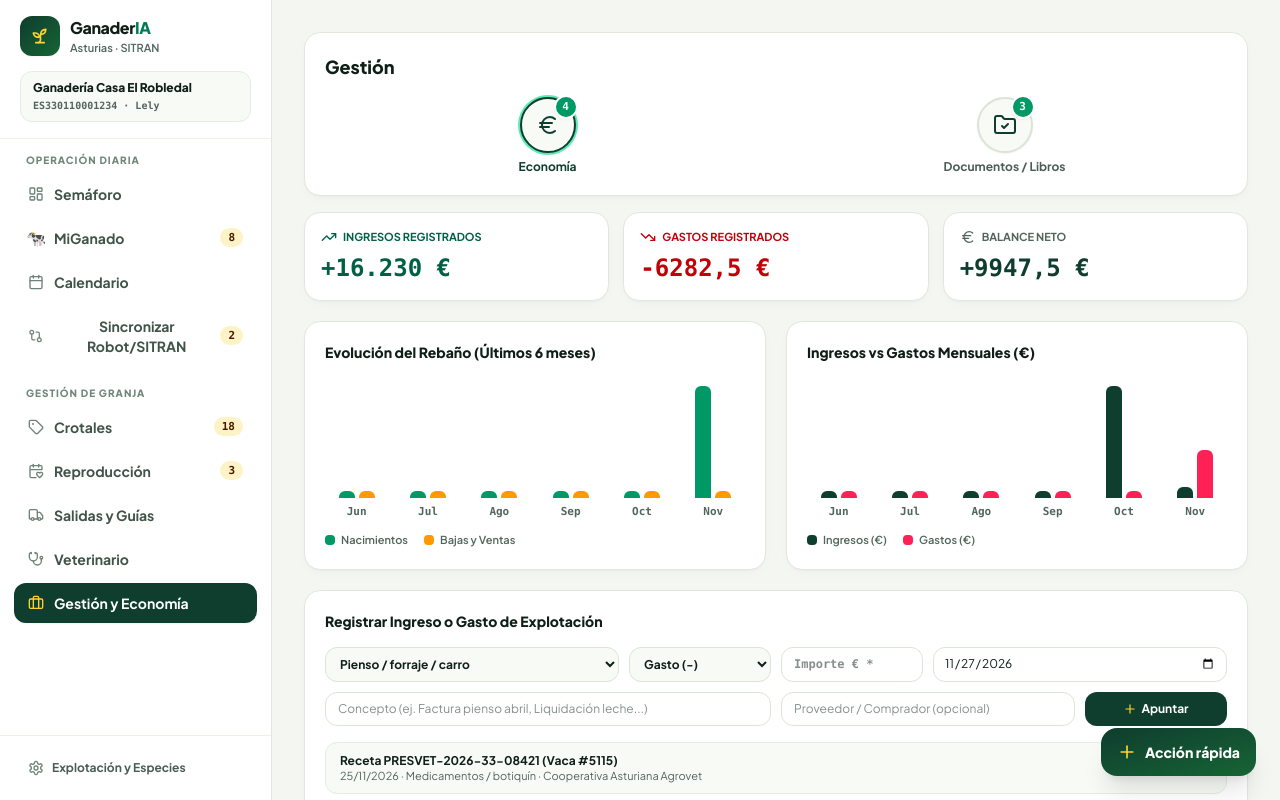
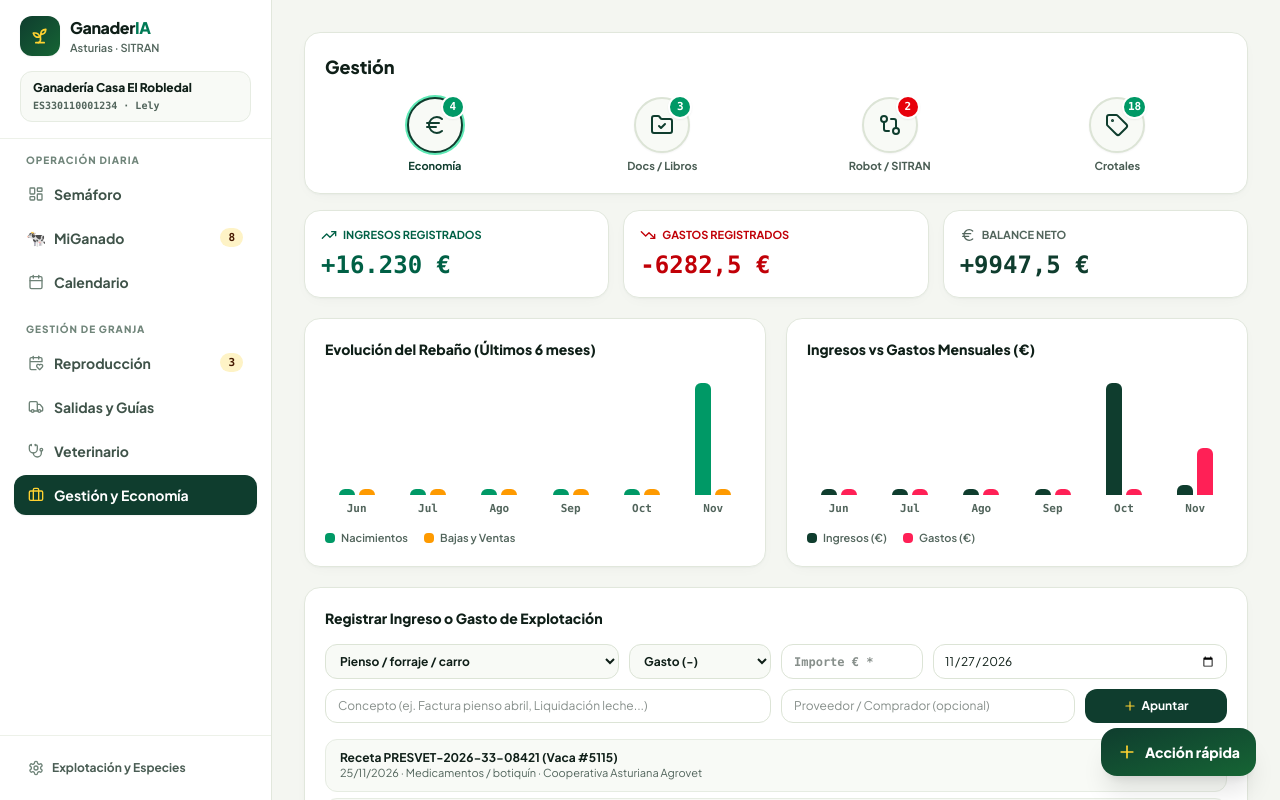
Before and after one commit to MunizcMiguel/GanaderIA, a React (Vite) app: page / in a window 1280 px wide. Both pictures are taken after a click on the button "Gestión y Economía". Shown: the top 800 px of the page. Built offline with nearby package versions, Linux system fonts and the light colour scheme.

Commit message:
feat(gestion): integrar Robot/SITRAN y Crotales como iconos en Gestión

```diff
--- a/src/App.tsx
+++ b/src/App.tsx
@@ -3,12 +3,10 @@ import {
   Calendar,
   CalendarHeart,
   CheckCircle2,
-  GitCompare,
   LayoutDashboard,
   Settings,
   Sprout,
   Stethoscope,
-  Tag,
   Truck,
   X,
 } from 'lucide-react';
@@ -34,7 +32,7 @@ import { VistaAnaliticaVet } from './components/VistaAnaliticaVet';
 import { VistaCalendario } from './components/VistaCalendario';
 import { VistaCenso } from './components/VistaCenso';
 import { VistaCrotales } from './components/VistaCrotales';
-import { VistaGestionEconomiaDocs } from './components/VistaGestionEconomiaDocs';
+import { VistaGestionEconomiaDocs, type SubTabGestion } from './components/VistaGestionEconomiaDocs';
 import { VistaReproduccion } from './components/VistaReproduccion';
 import { VistaRobotCuadre } from './components/VistaRobotCuadre';
 import { VistaSalidasDocs } from './components/VistaSalidasDocs';
@@ -91,9 +89,7 @@ import type {
 type Pestana =
   | 'panel'
   | 'calendario'
-  | 'robot'
   | 'censo'
-  | 'crotales'
   | 'reproduccion'
   | 'salidas'
   | 'analitica'
@@ -129,6 +125,20 @@ export default function App() {
   };
 
   const [pestana, setPestana] = useState<Pestana>('panel');
+  const [gestionSubTab, setGestionSubTab] = useState<SubTabGestion>('ECONOMIA');
+  const navegarA = (destino: Pestana | 'robot' | 'crotales') => {
+    if (destino === 'robot') {
+      setGestionSubTab('ROBOT');
+      setPestana('gestion');
+      return;
+    }
+    if (destino === 'crotales') {
+      setGestionSubTab('CROTALES');
+      setPestana('gestion');
+      return;
+    }
+    setPestana(destino);
+  };
   const [toast, setToast] = useState<string | null>(null);
   const [drawerAnimalGlobalId, setDrawerAnimalGlobalId] = useState<string | null>(null);
 
@@ -1348,24 +1358,6 @@ export default function App() {
     },
     { id: 'calendario', label: 'Calendario', corto: 'Agenda', grupo: 'operacion', icono: Calendar },
     {
-      id: 'robot',
-      label: 'Sincronizar Robot/SITRAN',
-      corto: 'Robot/SITRAN',
-      grupo: 'operacion',
-      icono: GitCompare,
-      badge: numPendientes,
-      badgeColor: sitranBadgeColor,
-    },
-    {
-      id: 'crotales',
-      label: 'Crotales',
-      corto: 'Crotales',
-      grupo: 'gestion',
-      icono: Tag,
-      badge: crotalesDisponiblesNav,
-      badgeColor: crotalesDisponiblesNav > 0 ? 'green' : 'red',
-    },
-    {
       id: 'reproduccion',
       label: 'Reproducción',
       corto: 'Reprod.',
@@ -1530,7 +1522,7 @@ export default function App() {
           <DashboardSemaforo
             estado={estado}
             alertas={alertas}
-            onIrA={setPestana}
+            onIrA={navegarA}
             onAbrirNacimiento={() => setModalNacimiento(true)}
           />
         )}
@@ -1539,35 +1531,8 @@ export default function App() {
           <VistaCalendario
             estado={estado}
             onAbrirFichaAnimal={(a) => setDrawerAnimalGlobalId(a.id)}
-            onIrA={setPestana}
+            onIrA={navegarA}
           />
-        )}
-
-        {pestana === 'robot' && (
-          <div className="space-y-5">
-            <VistaRobotCuadre
-              estado={estado}
-              onIncorporarDiscrepancia={incorporarDiscrepanciaRobot}
-              onMarcarTramitado={marcarTramitado}
-              onMarcarCrotalColocado={marcarCrotalColocado}
-              onRegistrarImportacion={(archivo, fuente, registrosLeidos) =>
-                setEstado((prev) => ({
-                  ...prev,
-                  ultimaImportacionRobot: {
-                    fechaIso: new Date().toISOString(),
-                    archivo,
-                    fuente,
-                    registrosLeidos,
-                  },
-                }))
-              }
-            />
-            <VistaSitran
-              estado={estado}
-              onMarcarTramitado={marcarTramitado}
-              onMarcarTodosTramitados={marcarTodosTramitados}
-            />
-          </div>
         )}
 
         {pestana === 'censo' && (
@@ -1602,116 +1567,6 @@ export default function App() {
             onAbrirBajaAnimal={(a, tipo) => {
               setTipoBajaInicial(tipo);
               setModalBajaAnimal(a ?? 'SIN_PRESELECCION');
-            }}
-          />
-        )}
-
-        {pestana === 'crotales' && (
-          <VistaCrotales
-            estado={estado}
-            onAnadirLote={(lote: LoteCrotales) => {
-              setEstado((prev) => ({
-                ...prev,
-                lotesCrotales: [...prev.lotesCrotales, lote],
-                pedidoCrotalesActivo: undefined,
-              }));
-              mostrarToast('Remesa recibida añadida al cajón virtual.');
-            }}
-            onResolverDuplicado={(animalId) => {
-              cambiarEstadoCrotal(animalId, 'OK');
-              mostrarToast('Duplicado marcado como colocado.');
-            }}
-            onSolicitarCrotales={(datos) => {
-              const hoy = hoyIso();
-              setEstado((prev) => ({
-                ...prev,
-                pedidoCrotalesActivo: {
-                  id: `ped-${Date.now()}`,
-                  fechaPedido: hoy,
-                  fechaAvisoCalendario: sumarDiasIso(hoy, 7),
-                  cantidad: datos.cantidad,
-                  proveedor: datos.proveedor,
-                  formaEnvio: datos.formaEnvio,
-                },
-              }));
-              mostrarToast(
-                'Pedido registrado. Aviso en la Agenda en 1 semana para confirmar recepción.',
-              );
-            }}
-            onAplazarPedidoCrotales={() => {
-              setEstado((prev) =>
-                prev.pedidoCrotalesActivo
-                  ? {
-                      ...prev,
-                      pedidoCrotalesActivo: {
-                        ...prev.pedidoCrotalesActivo,
-                        fechaAvisoCalendario: sumarDiasIso(
-                          prev.pedidoCrotalesActivo.fechaAvisoCalendario,
-                          7,
-                        ),
-                      },
-                    }
-                  : prev,
-              );
-              mostrarToast('Aviso de recepción de crotales aplazado 1 semana.');
-            }}
-            onAnularPedidoCrotales={() => {
-              setEstado((prev) => ({
-                ...prev,
-                pedidoCrotalesActivo: undefined,
-              }));
-              mostrarToast('Pedido de crotales anulado y aviso eliminado de la Agenda.');
-            }}
-            onRegistrarPerdidaCrotal={(animalId, nuevoEstado) => {
-              cambiarEstadoCrotal(animalId, nuevoEstado);
-              mostrarToast('Pérdida de crotal registrada en pendientes de solicitud.');
-            }}
-            onCrearPedidoDuplicados={(datos) => {
-              const hoy = hoyIso();
-              setEstado((prev) => ({
-                ...prev,
-                pedidosDuplicados: [
-                  {
-                    id: `pdup-${Date.now()}`,
-                    fechaPedido: hoy,
-                    proveedor: datos.proveedor,
-                    formaEnvio: datos.formaEnvio,
-                    recibido: false,
-                    items: datos.items.map((it) => ({ ...it, colocado: false })),
-                  },
-                  ...(prev.pedidosDuplicados || []),
-                ],
-              }));
-              mostrarToast(`Pedido de ${datos.items.length} duplicado(s) registrado.`);
-            }}
-            onConfirmarRecepcionPedidoDuplicados={(pedidoId) => {
-              const hoy = hoyIso();
-              setEstado((prev) => ({
-                ...prev,
-                pedidosDuplicados: (prev.pedidosDuplicados || []).map((p) =>
-                  p.id === pedidoId ? { ...p, recibido: true, fechaRecepcion: hoy } : p,
-                ),
-              }));
-              mostrarToast('Recepción de duplicados confirmada. Ahora puedes marcarlos al colocarlos.');
-            }}
-            onMarcarDuplicadoColocado={(pedidoId, animalId) => {
-              setEstado((prev) => ({
-                ...prev,
-                pedidosDuplicados: (prev.pedidosDuplicados || []).map((p) =>
-                  p.id === pedidoId
-                    ? {
-                        ...p,
-                        items: p.items.map((it) =>
-                          it.animalId === animalId ? { ...it, colocado: true } : it,
-                        ),
-                      }
-                    : p,
-                ),
-                animales: prev.animales.map((a) =>
-                  a.id === animalId ? { ...a, estadoCrotal: 'OK' } : a,
-                ),
-              }));
-              mostrarToast('Duplicado marcado como colocado y crotal restaurado a OK.');
             }}
           />
         )}
@@ -1857,6 +1712,148 @@ export default function App() {
         {pestana === 'gestion' && (
           <VistaGestionEconomiaDocs
             estado={estado}
+            subTab={gestionSubTab}
+            onCambiarSubTab={setGestionSubTab}
+            numPendientesSitran={numPendientes}
+            sitranBadgeColor={sitranBadgeColor}
+            crotalesDisponibles={crotalesDisponiblesNav}
+            robotContent={
+              <div className="space-y-5">
+                <VistaRobotCuadre
+                  estado={estado}
+                  onIncorporarDiscrepancia={incorporarDiscrepanciaRobot}
+                  onMarcarTramitado={marcarTramitado}
+                  onMarcarCrotalColocado={marcarCrotalColocado}
+                  onRegistrarImportacion={(archivo, fuente, registrosLeidos) =>
+                    setEstado((prev) => ({
+                      ...prev,
+                      ultimaImportacionRobot: {
+                        fechaIso: new Date().toISOString(),
+                        archivo,
+                        fuente,
+                        registrosLeidos,
+                      },
+                    }))
+                  }
+                />
+                <VistaSitran
+                  estado={estado}
+                  onMarcarTramitado={marcarTramitado}
+                  onMarcarTodosTramitados={marcarTodosTramitados}
+                />
+              </div>
+            }
+            crotalesContent={
+              <VistaCrotales
+                estado={estado}
+                onAnadirLote={(lote: LoteCrotales) => {
+                  setEstado((prev) => ({
+                    ...prev,
+                    lotesCrotales: [...prev.lotesCrotales, lote],
+                    pedidoCrotalesActivo: undefined,
+                  }));
+                  mostrarToast('Remesa recibida añadida al cajón virtual.');
+                }}
+                onResolverDuplicado={(animalId) => {
+                  cambiarEstadoCrotal(animalId, 'OK');
+                  mostrarToast('Duplicado marcado como colocado.');
+                }}
+                onSolicitarCrotales={(datos) => {
+                  const hoy = hoyIso();
+                  setEstado((prev) => ({
+                    ...prev,
+                    pedidoCrotalesActivo: {
+                      id: `ped-${Date.now()}`,
+                      fechaPedido: hoy,
+                      fechaAvisoCalendario: sumarDiasIso(hoy, 7),
+                      cantidad: datos.cantidad,
+                      proveedor: datos.proveedor,
+                      formaEnvio: datos.formaEnvio,
+                    },
+                  }));
+                  mostrarToast(
+                    'Pedido registrado. Aviso en la Agenda en 1 semana para confirmar recepción.',
+                  );
+                }}
+                onAplazarPedidoCrotales={() => {
+                  setEstado((prev) =>
+                    prev.pedidoCrotalesActivo
+                      ? {
+                          ...prev,
+                          pedidoCrotalesActivo: {
+                            ...prev.pedidoCrotalesActivo,
+                            fechaAvisoCalendario: sumarDiasIso(
+                              prev.pedidoCrotalesActivo.fechaAvisoCalendario,
+                              7,
+                            ),
+                          },
+                        }
+                      : prev,
+                  );
+                  mostrarToast('Aviso de recepción de crotales aplazado 1 semana.');
+                }}
+                onAnularPedidoCrotales={() => {
+                  setEstado((prev) => ({
+                    ...prev,
+                    pedidoCrotalesActivo: undefined,
+                  }));
+                  mostrarToast('Pedido de crotales anulado y aviso eliminado de la Agenda.');
+                }}
+                onRegistrarPerdidaCrotal={(animalId, nuevoEstado) => {
+                  cambiarEstadoCrotal(animalId, nuevoEstado);
+                  mostrarToast('Pérdida de crotal registrada en pendientes de solicitud.');
+                }}
+                onCrearPedidoDuplicados={(datos) => {
+                  const hoy = hoyIso();
+                  setEstado((prev) => ({
+                    ...prev,
+                    pedidosDuplicados: [
+                      {
+                        id: `pdup-${Date.now()}`,
+                        fechaPedido: hoy,
+                        proveedor: datos.proveedor,
+                        formaEnvio: datos.formaEnvio,
+                        recibido: false,
+                        items: datos.items.map((it) => ({ ...it, colocado: false })),
+                      },
+                      ...(prev.pedidosDuplicados || []),
+                    ],
+                  }));
+                  mostrarToast(`Pedido de ${datos.items.length} duplicado(s) registrado.`);
+                }}
+                onConfirmarRecepcionPedidoDuplicados={(pedidoId) => {
+                  const hoy = hoyIso();
+                  setEstado((prev) => ({
+                    ...prev,
+                    pedidosDuplicados: (prev.pedidosDuplicados || []).map((p) =>
+                      p.id === pedidoId ? { ...p, recibido: true, fechaRecepcion: hoy } : p,
+                    ),
+                  }));
+                  mostrarToast(
+                    'Recepción de duplicados confirmada. Ahora puedes marcarlos al colocarlos.',
+                  );
+                }}
+                onMarcarDuplicadoColocado={(pedidoId, animalId) => {
+                  setEstado((prev) => ({
+                    ...prev,
+                    pedidosDuplicados: (prev.pedidosDuplicados || []).map((p) =>
+                      p.id === pedidoId
+                        ? {
+                            ...p,
+                            items: p.items.map((it) =>
+                              it.animalId === animalId ? { ...it, colocado: true } : it,
+                            ),
+                          }
+                        : p,
+                    ),
+                    animales: prev.animales.map((a) =>
+                      a.id === animalId ? { ...a, estadoCrotal: 'OK' } : a,
+                    ),
+                  }));
+                  mostrarToast('Duplicado marcado como colocado y crotal restaurado a OK.');
+                }}
+              />
+            }
             onAnadirMovimientoEconomico={anadirMovimientoEconomico}
             onAnadirDocumento={(doc: DocumentoExplotacion) => {
               setEstado((prev) => ({ ...prev, documentos: [doc, ...prev.documentos] }));
--- a/src/components/VistaGestionEconomiaDocs.tsx
+++ b/src/components/VistaGestionEconomiaDocs.tsx
@@ -5,12 +5,14 @@ import {
   FileScan,
   FileText,
   FolderCheck,
+  GitCompare,
   Pill,
   Plus,
   Search,
   ShieldCheck,
+  Tag,
 } from 'lucide-react';
-import { useMemo, useState } from 'react';
+import { useMemo, useState, type ReactNode } from 'react';
 import { formatearFechaEs, hoyIso } from '../domain/fechas';
 import type {
   DocumentoExplotacion,
@@ -19,8 +21,17 @@ import type {
 } from '../domain/types';
 import { SubVistaEconomiaEvolucion } from './SubVistaSaneamientoEconomia';
 
+export type SubTabGestion = 'ECONOMIA' | 'DOCS' | 'ROBOT' | 'CROTALES';
+
 interface Props {
   estado: EstadoGanaderia;
+  subTab: SubTabGestion;
+  onCambiarSubTab: (tab: SubTabGestion) => void;
+  numPendientesSitran: number;
+  sitranBadgeColor: 'green' | 'orange' | 'red';
+  crotalesDisponibles: number;
+  robotContent: ReactNode;
+  crotalesContent: ReactNode;
   onAnadirMovimientoEconomico: (mov: MovimientoEconomico) => void;
   onAnadirDocumento: (doc: DocumentoExplotacion) => void;
   onAbrirEscanerOcr: () => void;
@@ -29,13 +40,19 @@ interface Props {
 
 export function VistaGestionEconomiaDocs({
   estado,
+  subTab,
+  onCambiarSubTab,
+  numPendientesSitran,
+  sitranBadgeColor,
+  crotalesDisponibles,
+  robotContent,
+  crotalesContent,
   onAnadirMovimientoEconomico,
   onAnadirDocumento,
   onAbrirEscanerOcr,
   onAbrirLibrosOficiales,
 }: Props) {
   const hoy = hoyIso();
-  const [subTab, setSubTab] = useState<'ECONOMIA' | 'DOCS'>('ECONOMIA');
   const [busquedaDoc, setBusquedaDoc] = useState('');
   const [catFiltro, setCatFiltro] = useState<'TODAS' | DocumentoExplotacion['categoria']>('TODAS');
   const [mostrarFormDoc, setMostrarFormDoc] = useState(false);
@@ -90,13 +107,13 @@ export function VistaGestionEconomiaDocs({
 
   return (
     <div className="animate-fade-up space-y-4">
-      {/* Cabecera compacta + 2 iconos circulares */}
+      {/* Cabecera compacta + 4 iconos circulares */}
       <section className="card-surface space-y-4 rounded-2xl p-4 sm:p-5">
         <div className="flex items-center justify-between gap-2">
           <h2 className="text-lg font-extrabold text-[#0f1f18]">Gestión</h2>
         </div>
 
-        <div className="grid grid-cols-2 gap-3">
+        <div className="grid grid-cols-4 gap-2">
           {(
             [
               {
@@ -104,12 +121,33 @@ export function VistaGestionEconomiaDocs({
                 label: 'Economía',
                 Icon: Euro,
                 badge: estado.movimientosEconomicos?.length || 0,
+                badgeClass: 'bg-emerald-600',
               },
               {
                 id: 'DOCS' as const,
-                label: 'Documentos / Libros',
+                label: 'Docs / Libros',
                 Icon: FolderCheck,
                 badge: estado.documentos.length,
+                badgeClass: 'bg-emerald-600',
+              },
+              {
+                id: 'ROBOT' as const,
+                label: 'Robot / SITRAN',
+                Icon: GitCompare,
+                badge: numPendientesSitran,
+                badgeClass:
+                  sitranBadgeColor === 'red'
+                    ? 'bg-red-600'
+                    : sitranBadgeColor === 'orange'
+                      ? 'bg-amber-500'
+                      : 'bg-emerald-600',
+              },
+              {
+                id: 'CROTALES' as const,
+                label: 'Crotales',
+                Icon: Tag,
+                badge: crotalesDisponibles,
+                badgeClass: crotalesDisponibles > 0 ? 'bg-emerald-600' : 'bg-red-600',
               },
             ] as const
           ).map((item) => {
@@ -119,7 +157,7 @@ export function VistaGestionEconomiaDocs({
               <button
                 key={item.id}
                 type="button"
-                onClick={() => setSubTab(item.id)}
+                onClick={() => onCambiarSubTab(item.id)}
                 className="group flex flex-col items-center gap-1.5 text-center"
               >
                 <div
@@ -130,12 +168,14 @@ export function VistaGestionEconomiaDocs({
                   }`}
                 >
                   <Icono className="h-6 w-6" />
-                  <span className="absolute -right-1 -top-1 flex h-6 min-w-6 items-center justify-center rounded-full border-2 border-white bg-emerald-600 px-1 font-mono text-[11px] font-extrabold text-white shadow-xs">
+                  <span
+                    className={`absolute -right-1 -top-1 flex h-6 min-w-6 items-center justify-center rounded-full border-2 border-white px-1 font-mono text-[11px] font-extrabold text-white shadow-xs ${item.badgeClass}`}
+                  >
                     {item.badge}
                   </span>
                 </div>
                 <span
-                  className={`text-xs font-bold ${
+                  className={`text-[11px] font-bold leading-tight ${
                     activo ? 'text-[#0f3d2e]' : 'text-[#4a5d54]'
                   }`}
                 >
@@ -146,6 +186,9 @@ export function VistaGestionEconomiaDocs({
           })}
         </div>
       </section>
+
+      {subTab === 'ROBOT' && robotContent}
+      {subTab === 'CROTALES' && crotalesContent}
 
       {subTab === 'ECONOMIA' && (
         <SubVistaEconomiaEvolucion
```
